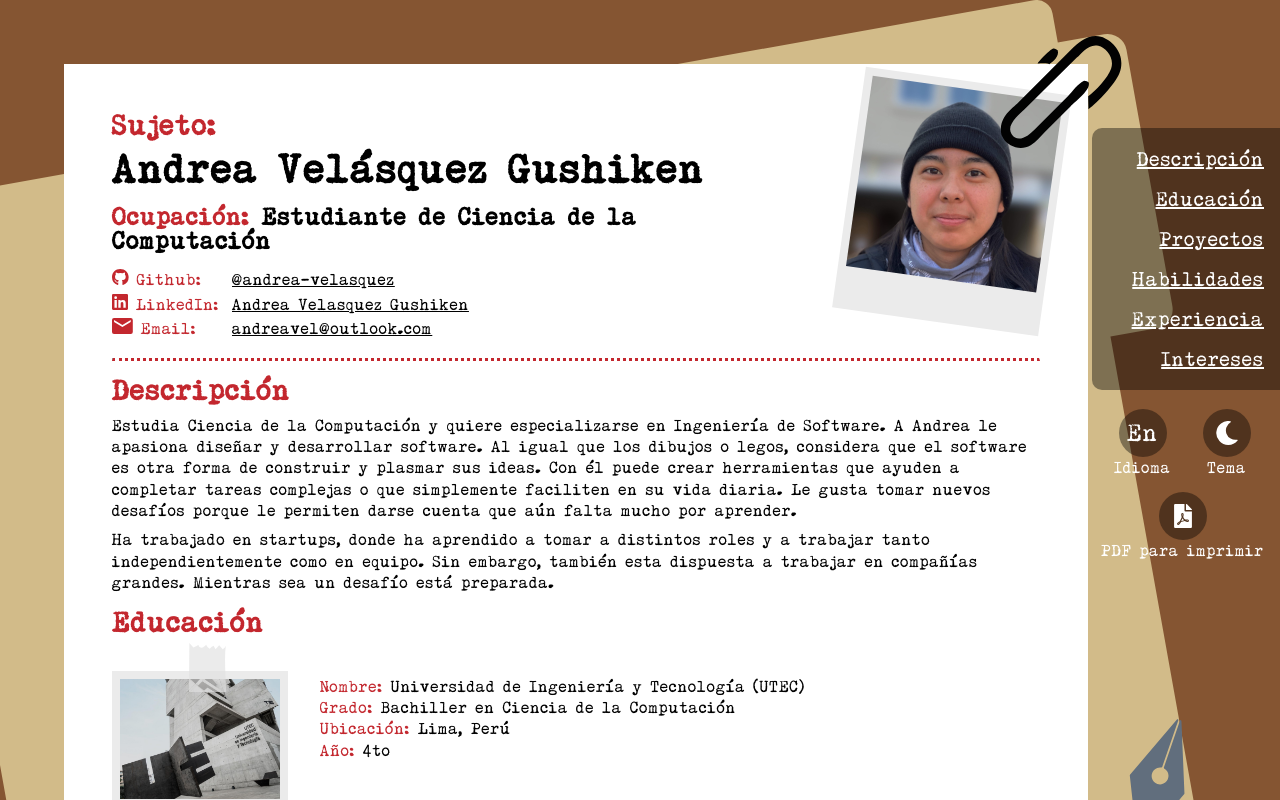
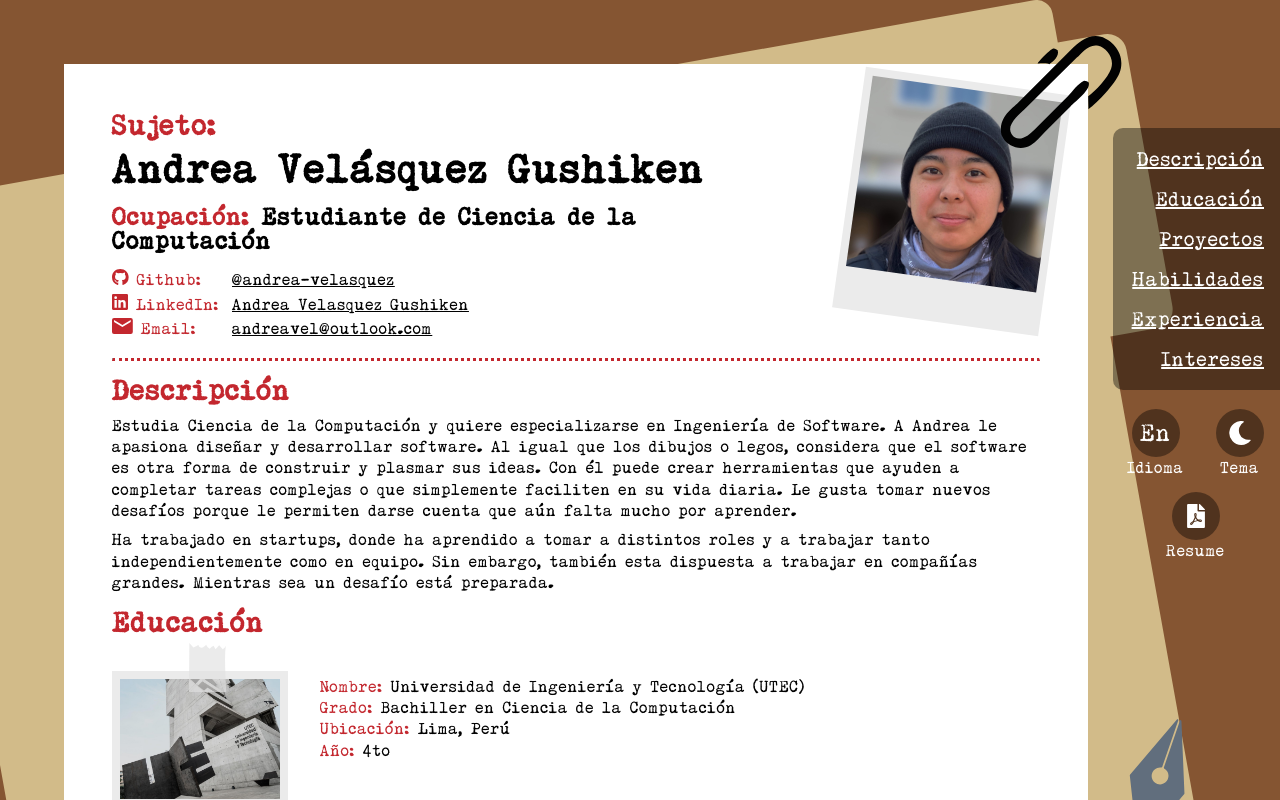
Before and after one commit to andrea-velasquez/andrea-velasquez.github.io, a React (Create React App) app: page / in a window 1280 px wide. Shown: the top 800 px of the page. Built offline with nearby package versions, Linux system fonts and the light colour scheme.

Commit message:
feat(Resume): Add resumes

```diff
--- a/src/components/App.jsx
+++ b/src/components/App.jsx
@@ -12,6 +12,8 @@
 import MainPhoto from "./MainPhoto";
 
 import { ReactComponent as Logo } from "../assets/images/logo.svg";
+import ResumeEn from "../assets/resumes/resume-en.pdf";
+import ResumeEs from "../assets/resumes/resume-es.pdf";
 
 // Language
 import contentEn from "../content/en/content.json";
@@ -67,6 +69,7 @@
             onChangeTheme={this.onChangeTheme}
             otherLang={this.getOtherLang()}
             theme={theme}
+            resume={curLanguage==="es"? ResumeEs : ResumeEn}
           />
           <div className="paper">
             <MainPhoto />
--- a/src/components/Nav.jsx
+++ b/src/components/Nav.jsx
@@ -71,6 +71,7 @@
       theme,
       onChangeLang,
       onChangeTheme,
+      resume
     } = this.props;
     //onClick={}
     return (
@@ -112,10 +113,12 @@
           </div>
           {xlScreenWidth > window.innerWidth || <br />}
           <div className="nav__option pdf">
-            <button>
-              <PdfIcon />
-            </button>
-            <span>{constants.PDF_HERE}</span>
+            <a href={resume} download>
+              <button>
+                <PdfIcon />
+              </button>
+              <span>{constants.RESUME}</span>
+            </a>
           </div>
         </div>
       </nav>
--- a/src/content/en/constants.json
+++ b/src/content/en/constants.json
@@ -42,7 +42,7 @@
   "nav": {
     "LANG": "Lang",
     "THEME": "Theme",
-    "PDF_HERE": "Printable PDF",
+    "RESUME": "Resume",
     "sections": {
       "DESCRIPTION": "Description",
       "EDUCATION": "Education",
--- a/src/content/es/constants.json
+++ b/src/content/es/constants.json
@@ -43,7 +43,7 @@
     "EXPERIENCE": "Experiencia",
     "LANG": "Idioma",
     "THEME": "Tema",
-    "PDF_HERE": "PDF para imprimir",
+    "RESUME": "Resume",
     "sections": {
       "DESCRIPTION": "Descripción",
       "EDUCATION": "Educación",
```
Also changed, not shown: 2 other files (tests, documents, lock files or other folders).
